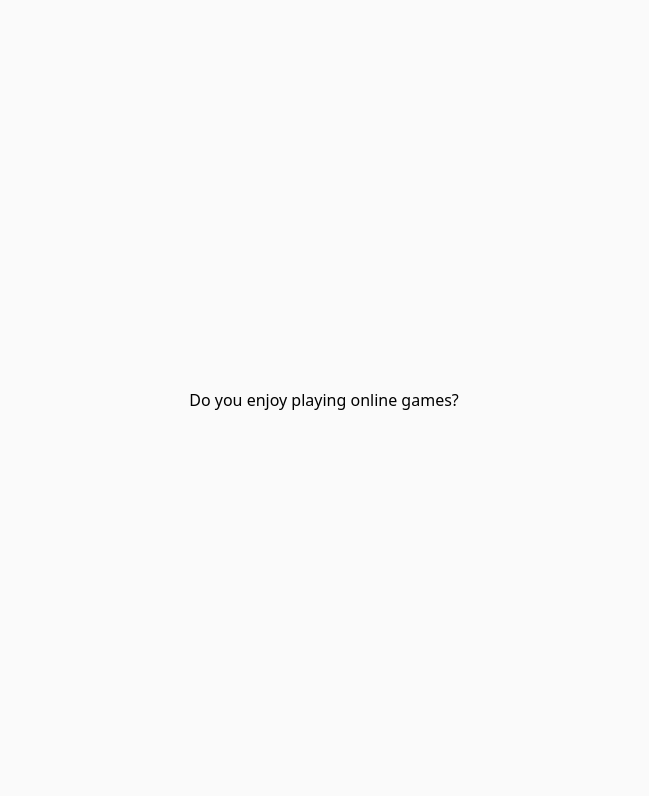
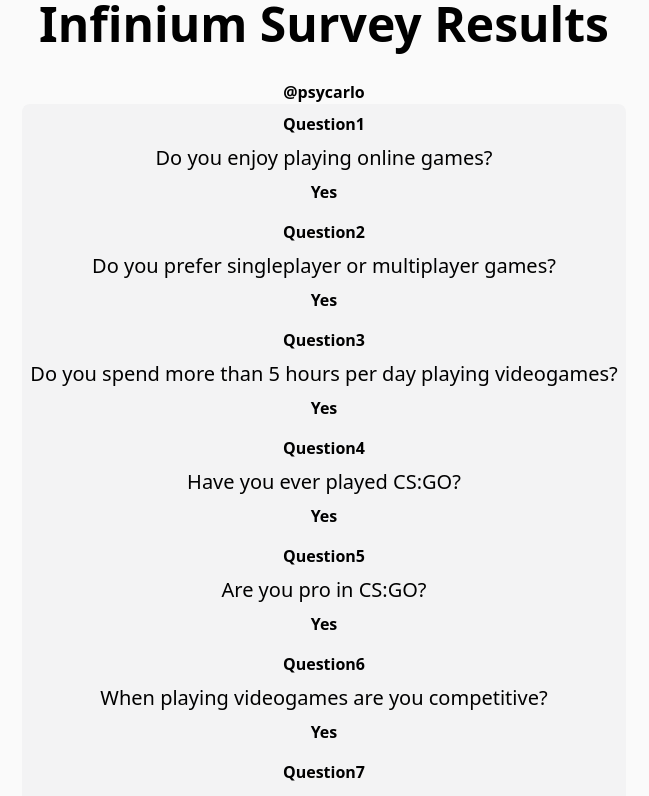
Before and after one commit to Skull86/Infiniumv2, a Vue app: page /survey-results in a window 1280 px wide. Shown: the top 796 px of the page, without its empty margins (316-965 px from the left). Built offline with nearby package versions, Linux system fonts and the light colour scheme.

Commit message:
updated Results

```diff
--- a/src/views/SurveyResultsPage.vue
+++ b/src/views/SurveyResultsPage.vue
@@ -2,8 +2,18 @@
   <div
     class="flex flex-col justify-center items-center min-h-screen bg-brand-light"
   >
-    <div>
-      <div>{{ myQuestions[0].body }}</div>
+    <div class="flex flex-col items-center">
+      <h1 class="font-bold text-5xl mb-8">Infinium Survey Results</h1>
+      <p class="font-bold">@psycarlo</p>
+      <div
+        class="flex flex-col items-center justify-center bg-brand-grey rounded-lg px-2 py-2 text-center space-y-4"
+      >
+        <div class="flex flex-col space-y-2" v-for="question in myQuestions">
+          <p class="font-bold">Question{{ question.id }}</p>
+          <p class="text-xl">{{ question.body }}</p>
+          <p class="font-bold">Yes</p>
+        </div>
+      </div>
     </div>
   </div>
 </template>
```
